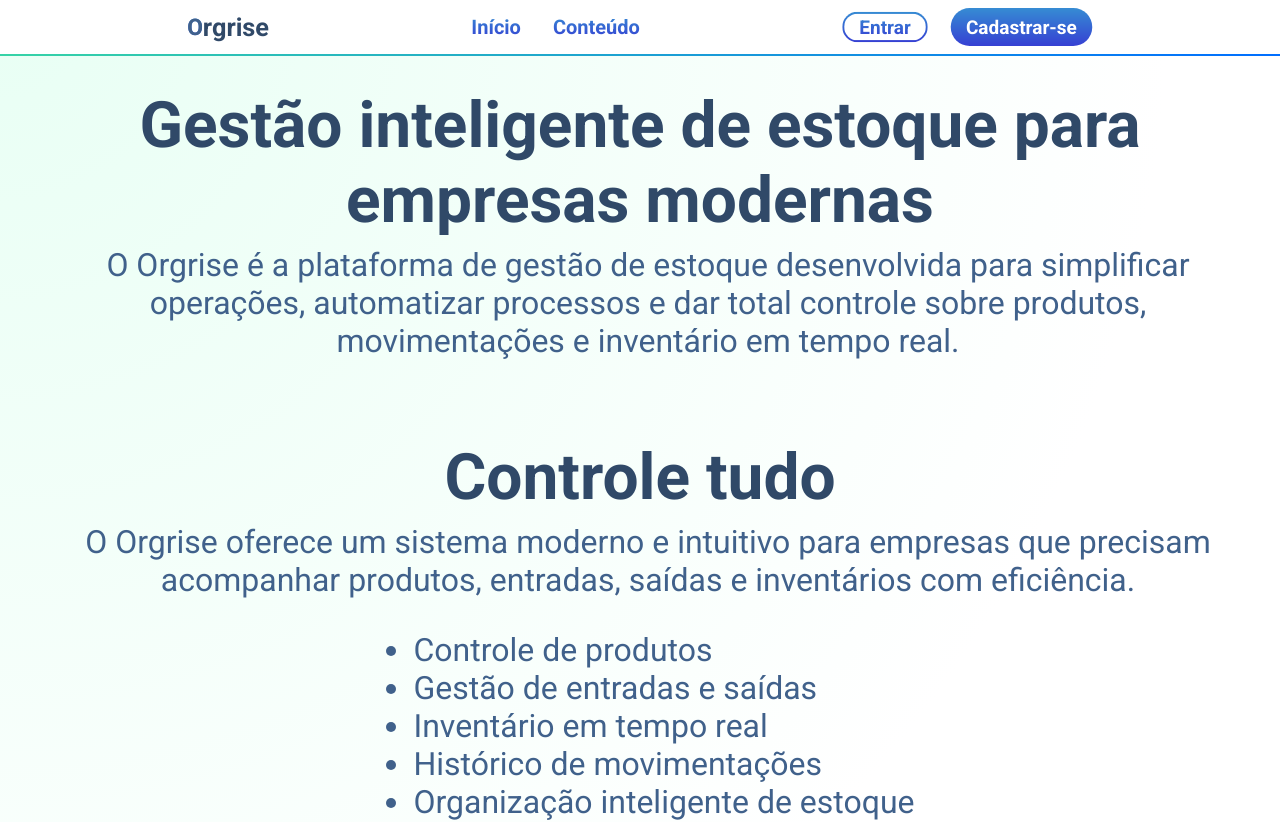
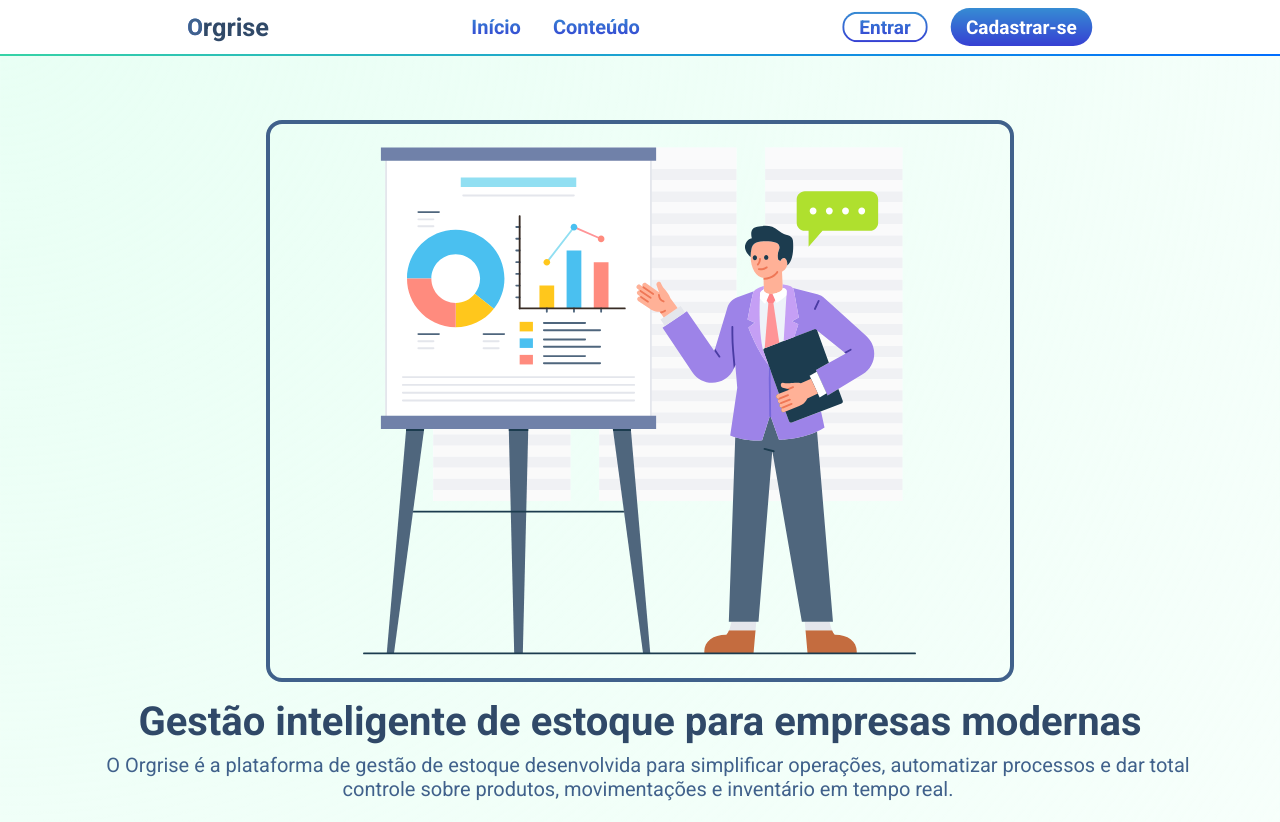
Before and after one commit to lucasdevsilva26/Orgrise, a React (Vite) app: page / in a window 1280 px wide. Shown: the top 822 px of the page. Built offline with nearby package versions, Linux system fonts and the light colour scheme.

Commit message:
update desing

```diff
--- a/src/pages/home.css
+++ b/src/pages/home.css
@@ -5,7 +5,7 @@
 
   padding: 1rem 5%;
 
-  font-size: 2rem;
+  font-size: 1.25rem;
   text-align: center;
 
   position: relative;
@@ -39,7 +39,7 @@
   padding-left: 3rem;
   text-align: left;
 }
-#home span:nth-child {
+#home > span {
   align-self: center;
   background-repeat: no-repeat;
   background-position: center;
--- a/src/pages/landing.css
+++ b/src/pages/landing.css
@@ -9,5 +9,5 @@
 #landing h1 {
   margin-top: 1rem;
 
-  font-size: 5rem;
+  font-size: 4rem;
 }
```
